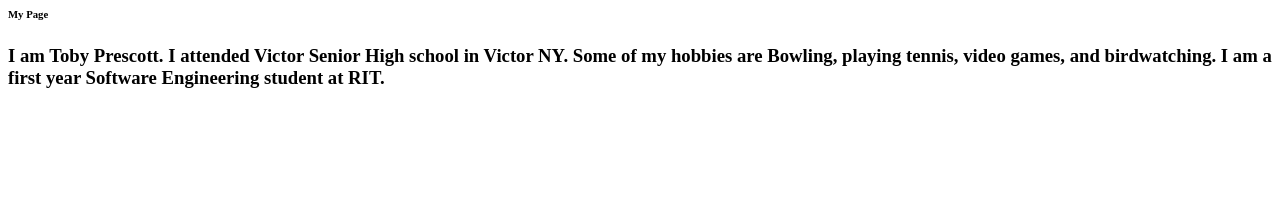
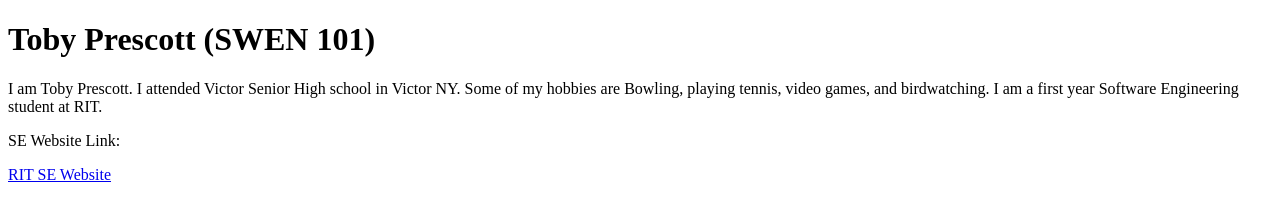
Before and after one commit to Prescott-TP/SWEN101, a plain HTML site: page index.html in a window 1280 px wide. Drawn offline with Linux system fonts and the light colour scheme.

Commit message:
Added more formatting stuff and website link

```diff
--- a/index.html
+++ b/index.html
@@ -1,10 +1,27 @@
-<h6>
-    My Page
-</h6>
+<!DOCTYPE html>
+<html>
+<head>
+<title>Prescott SWEN101</title>
+</head>
 
-<h3>
+<body>
+<h1>
+    Toby Prescott  (SWEN 101)
+</h1>
+
+<p>
 I am Toby Prescott.
 I attended Victor Senior High school in Victor NY.
 Some of my hobbies are Bowling, playing tennis, video games, and birdwatching.
 I am a first year Software Engineering student at RIT.
-</h3>
+</p>
+
+<p>
+    SE Website Link:
+</p>
+
+<a href="https://www.rit.edu/computing/department-software-engineering">RIT SE Website</a>
+
+
+</body>
+</html>
```
